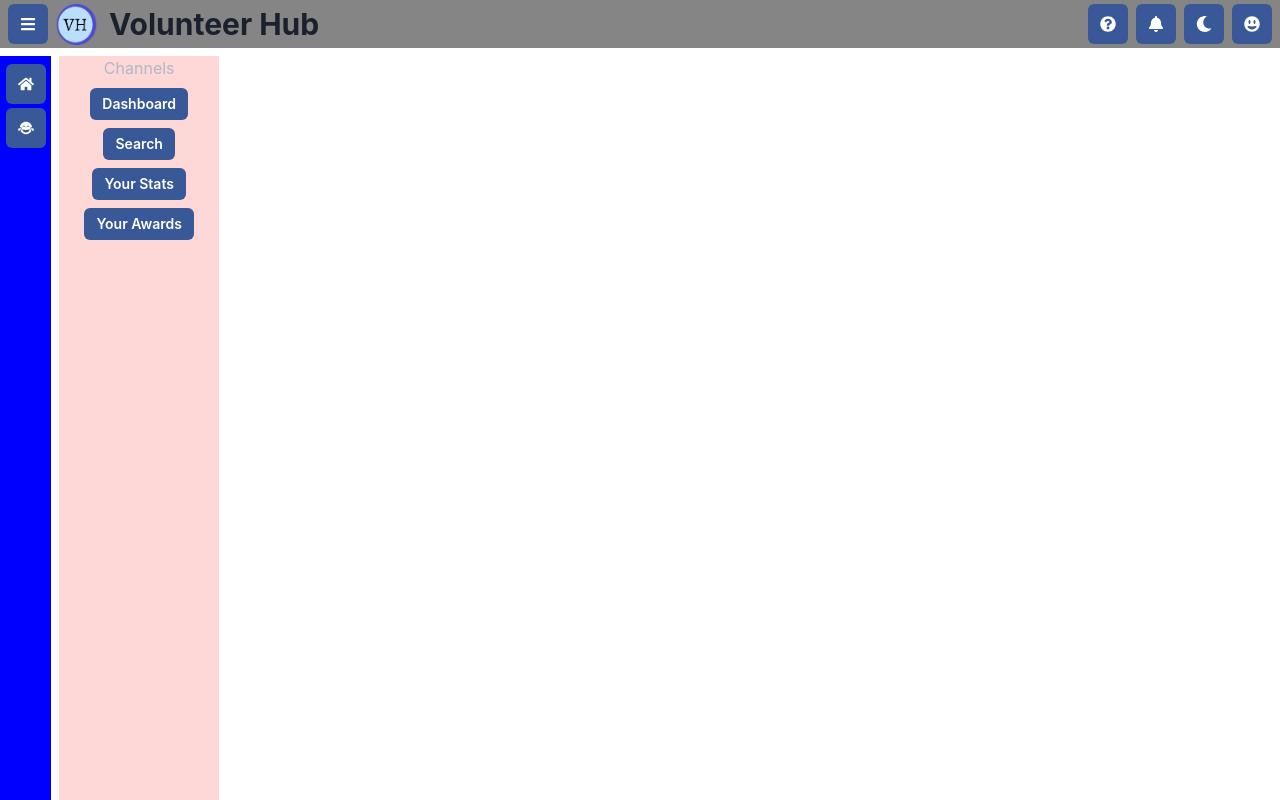
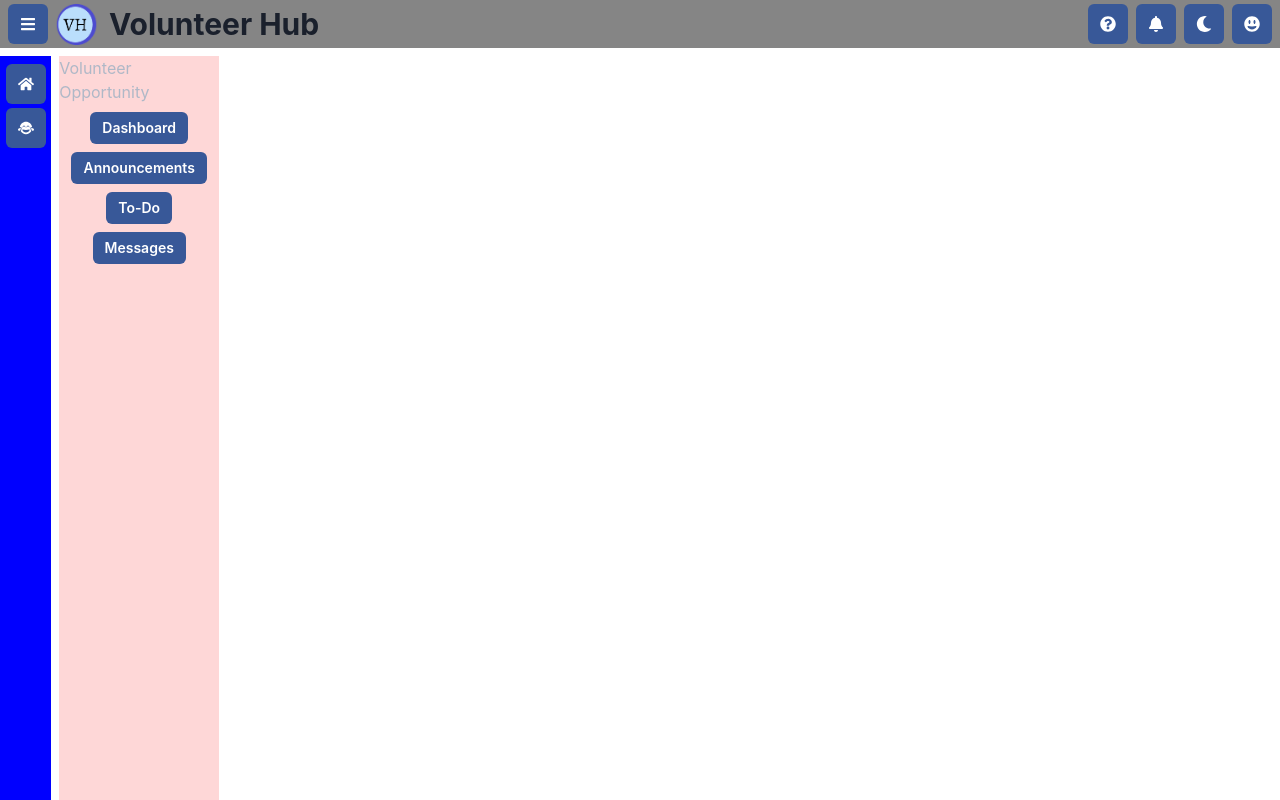
Before and after one commit to uvadhar11/Volunteer-Hub, a React (Create React App) app in the folder app/: page /volunteer-opportunity in a window 1280 px wide. Built offline with nearby package versions, Linux system fonts and the light colour scheme.

Commit message:
added some basic buttons to volunteer opportunity page

```diff
--- a/app/src/components/volunteer-opportunity.js
+++ b/app/src/components/volunteer-opportunity.js
@@ -44,28 +44,29 @@ function VolunteerOpportunity() {
           ></IconButton>
         </VStack>
 
-        {/* For good refaactoring - make a sidebar compoenent then pass an object into it for information to show. And use map method to make it show up (map inside of the sidebar component.) */}
+        {/* For good refactoring - make a sidebar compoenent then pass an object into it for information to show. And use map method to make it show up (map inside of the sidebar component.) */}
         {/* side side bar / sidebar 2 (like channel bar) */}
         <VStack width="10em" height="100%" bg="red.100">
-          <Text fontSize="1xl">Channels</Text>
+          <Text fontSize="1xl">Volunteer Opportunity</Text>
           <Link to="dashboard">
             <Button colorScheme={"facebook"} size="sm">
               Dashboard
             </Button>{" "}
           </Link>
-          <Link to="search">
+          <Link to="announcements">
             <Button colorScheme={"facebook"} size="sm">
-              Search
+              Announcements
             </Button>
           </Link>
-          <Link to="your-stats">
+          <Link to="to-do">
             <Button colorScheme={"facebook"} size="sm">
-              Your Stats
+              To-Do
             </Button>
           </Link>
-          <Link to="your-awards">
+          {/* Messages here will probably have a ton of sub components which are the different channels you can make (private channels, etc - maybe could add roles later) */}
+          <Link to="messages">
             <Button colorScheme={"facebook"} size="sm">
-              Your Awards
+              Messages
             </Button>
           </Link>
         </VStack>
```
